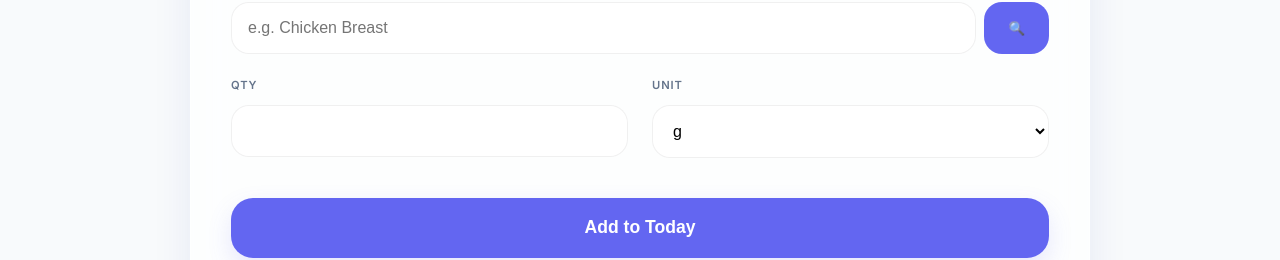
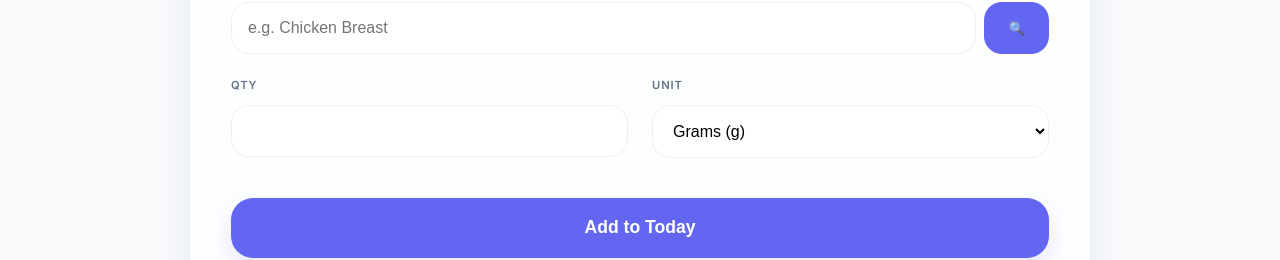
Before and after one commit to bbennett2811/HealthFlow, a Next.js app: page / in a window 1280 px wide. Shown: the part 949-1209 px from the top of the page. Built offline with nearby package versions, Linux system fonts and the light colour scheme.

Commit message:
Add files via upload

```diff
--- a/app/api/food-search/route.ts
+++ b/app/api/food-search/route.ts
@@ -16,8 +16,10 @@ export async function GET(request: Request) {
 
   if (!query || query.length < 2) return NextResponse.json({ products: [] });
 
-  // 1. Local Fallback
-  const localMatches = LOCAL_FALLBACK.filter(f => f.name.toLowerCase().includes(query));
+  // 1. Local Fallback (Improved with unit info)
+  const localMatches = LOCAL_FALLBACK.filter(f => f.name.toLowerCase().includes(query)).map(f => ({
+      ...f, servingWeight: 50, servingText: '1 piece'
+  }));
   results.push(...localMatches);
 
   // 2. OpenFoodFacts (Global)
@@ -36,7 +38,9 @@ export async function GET(request: Request) {
                 carbs: parseFloat(p.nutriments?.['carbohydrates_100g'] || 0),
                 fat: parseFloat(p.nutriments?.['fat_100g'] || 0),
                 id: `off-${p.id}`,
-                source: 'OFF'
+                source: 'OFF',
+                servingWeight: 100,
+                servingText: '100g'
             });
         });
     }
@@ -59,7 +63,9 @@ export async function GET(request: Request) {
                     carbs: nutrients.find((n: any) => n.nutrientName.toLowerCase().includes('carbohydrate'))?.value || 0,
                     fat: nutrients.find((n: any) => n.nutrientName.toLowerCase().includes('total lipid'))?.value || 0,
                     id: `usda-${food.fdcId}`,
-                    source: 'USDA'
+                    source: 'USDA',
+                    servingWeight: 100,
+                    servingText: '100g'
                 });
             });
         }
@@ -93,10 +99,16 @@ export async function GET(request: Request) {
                     const foodArray = Array.isArray(foods) ? foods : [foods];
                     foodArray.forEach((f: any) => {
                         const desc = f.food_description || "";
+                        // Advanced Parse: "Per 100g", "Per 1 item", "Per 1 slice"
+                        const servingMatch = desc.match(/Per\s*([\d.]+)?\s*([a-zA-Z\s]+)\s*-/i);
+                        const servingText = servingMatch ? servingMatch[0].replace('-', '').trim() : '100g';
+                        const isPiece = /piece|item|slice|egg|unit/i.test(servingText);
+
                         const kcal = desc.match(/Calories:\s*(\d+)/i)?.[1] || 0;
                         const protein = desc.match(/Protein:\s*([\d.]+)/i)?.[1] || 0;
                         const carbs = desc.match(/Carbs:\s*([\d.]+)/i)?.[1] || 0;
                         const fat = desc.match(/Fat:\s*([\d.]+)/i)?.[1] || 0;
+
                         results.push({
                             name: f.food_name,
                             brand: f.brand_name || "Branded",
@@ -105,7 +117,10 @@ export async function GET(request: Request) {
                             carbs: parseFloat(carbs as string),
                             fat: parseFloat(fat as string),
                             id: `fs-${f.food_id}`,
-                            source: 'FS'
+                            source: 'FS',
+                            servingWeight: isPiece ? 1 : 100, // Normalized for FS logic
+                            servingText: servingText,
+                            isPiece: isPiece
                         });
                     });
                 }
@@ -121,3 +136,11 @@ export async function GET(request: Request) {
 
   return NextResponse.json({ products: finalProducts });
 }
+
+  const finalProducts = results
+    .filter(p => p.kcal > 0)
+    .filter((v, i, a) => a.findIndex(t => t.name === v.name) === i)
+    .slice(0, 15);
+
+  return NextResponse.json({ products: finalProducts });
+}
--- a/components/Dashboard.tsx
+++ b/components/Dashboard.tsx
@@ -159,15 +159,32 @@ export default function Dashboard() {
     const calculateStats = (food: any, qty: string, unit: string) => {
         const q = parseFloat(qty);
         if (!food || isNaN(q)) { setCalculatedKcal(0); setCalculatedMacros([]); return; }
-        let weightInGrams = q;
-        if (unit === 'ml') weightInGrams = q;
-        if (unit === 'l') weightInGrams = q * 1000;
-        if (unit === 'oz') weightInGrams = q * 28.35;
-        if (unit === 'lb') weightInGrams = q * 453.59;
-        const ratio = weightInGrams / 100;
-        const kcal = Math.round(ratio * food.kcal);
+
+        let ratio = 1;
+        let kcal = 0;
+
+        if (unit === 'piece') {
+            // Use pieces as direct multiplier if the source is piece-based
+            ratio = food.isPiece ? q : (q * (food.servingWeight || 100) / 100);
+            kcal = Math.round(q * food.kcal);
+        } else {
+            let weightInGrams = q;
+            if (unit === 'ml') weightInGrams = q;
+            if (unit === 'l') weightInGrams = q * 1000;
+            if (unit === 'oz') weightInGrams = q * 28.35;
+            if (unit === 'lb') weightInGrams = q * 453.59;
+
+            const baseWeight = food.isPiece ? (food.servingWeight || 50) : 100;
+            ratio = weightInGrams / baseWeight;
+            kcal = Math.round(ratio * food.kcal);
+        }
+
         setCalculatedKcal(kcal);
-        setCalculatedMacros([{ name: 'Protein', value: Math.round(ratio * food.protein) || 1 }, { name: 'Carbs', value: Math.round(ratio * food.carbs) || 1 }, { name: 'Fat', value: Math.round(ratio * food.fat) || 1 }]);
+        setCalculatedMacros([
+            { name: 'Protein', value: Math.round(ratio * (food.protein || 0)) },
+            { name: 'Carbs', value: Math.round(ratio * (food.carbs || 0)) },
+            { name: 'Fat', value: Math.round(ratio * (food.fat || 0)) }
+        ]);
     };
 
     const handleGenerateRecipe = async () => {
@@ -454,7 +471,23 @@ const ProgressCard = React.memo(({ label, current, goal, unit, selectedDate, all
                                     {apiStatus === 'error' && <div style={{textAlign:'center', padding:'1rem', fontSize:'0.8rem', color:'#ef4444', background:'rgba(239, 68, 68, 0.05)', borderRadius:'12px'}}>⚠️ Connection Error: Could not reach search server.</div>}
                                     {apiStatus === 'no-results' && <div style={{textAlign:'center', padding:'1rem', fontSize:'0.8rem', color:'var(--text-muted)'}}>No results found. Try "Apple" or "Egg".</div>}
 
-                                    <div className="grid-2"><div className="form-group"><label>Qty</label><input type="number" value={foodQty} onChange={e => {setFoodQty(e.target.value); calculateStats(selectedFood, e.target.value, foodUnit);}} /></div><div className="form-group"><label>Unit</label><select value={foodUnit} onChange={e => {setFoodUnit(e.target.value); calculateStats(selectedFood, foodQty, e.target.value);}}><option value="g">g</option><option value="ml">ml</option><option value="l">L</option><option value="oz">oz</option><option value="lb">lb</option></select></div></div>
+                                    <div className="grid-2">
+                                        <div className="form-group">
+                                            <label>Qty</label>
+                                            <input type="number" value={foodQty} onChange={e => {setFoodQty(e.target.value); calculateStats(selectedFood, e.target.value, foodUnit);}} />
+                                        </div>
+                                        <div className="form-group">
+                                            <label>Unit</label>
+                                            <select value={foodUnit} onChange={e => {setFoodUnit(e.target.value); calculateStats(selectedFood, foodQty, e.target.value);}}>
+                                                <option value="g">Grams (g)</option>
+                                                <option value="piece">Piece(s) / Serving</option>
+                                                <option value="ml">Milliliters (ml)</option>
+                                                <option value="l">Litres (L)</option>
+                                                <option value="oz">Ounces (oz)</option>
+                                                <option value="lb">Pounds (lb)</option>
+                                            </select>
+                                        </div>
+                                    </div>
 
                                     {suggestions.length > 0 && (
                                         <div style={{background:'rgba(0,0,0,0.03)', borderRadius:'16px', padding:'0.5rem', marginBottom:'1.5rem', maxHeight:'200px', overflowY:'auto', border:'1px solid rgba(0,0,0,0.05)'}}>
```
